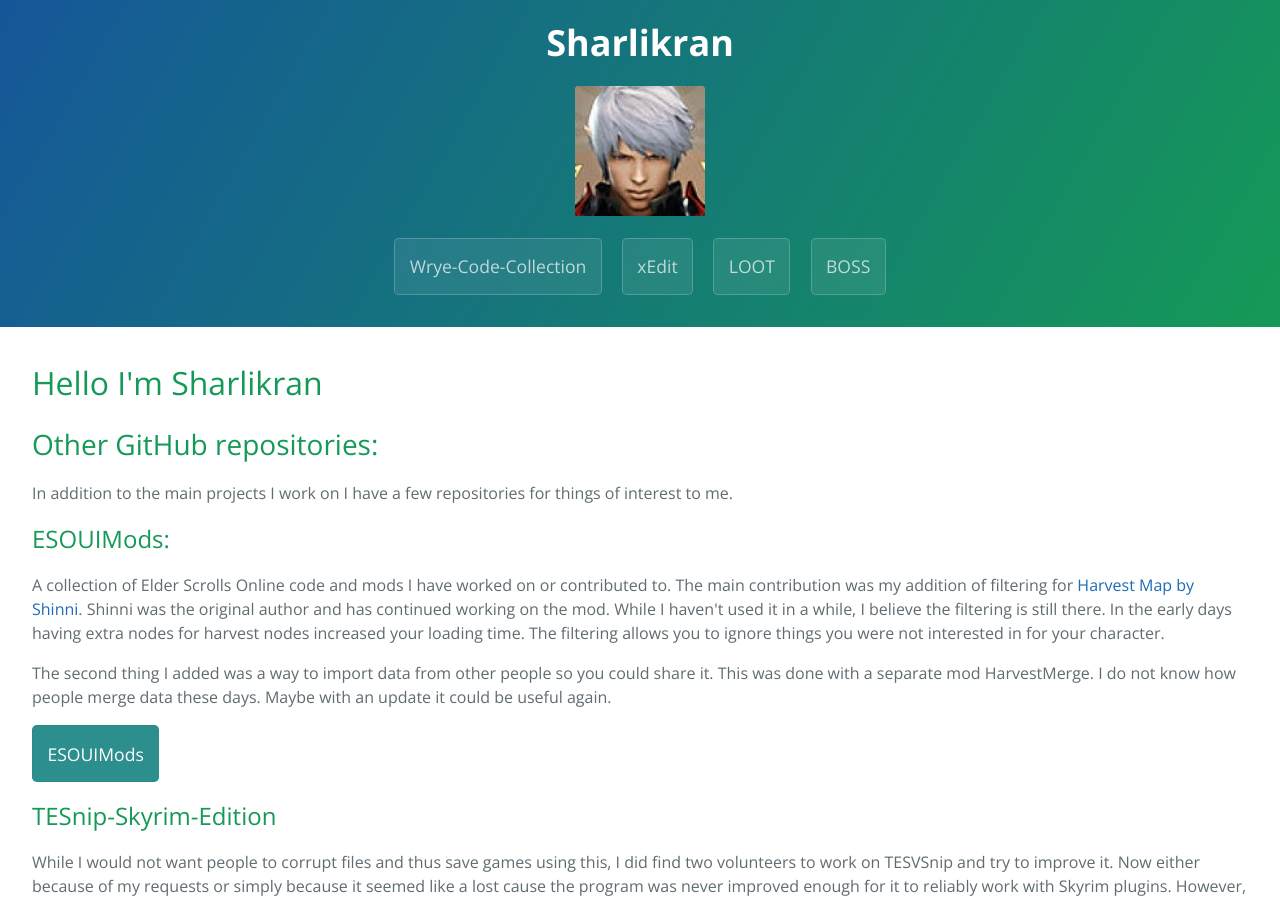
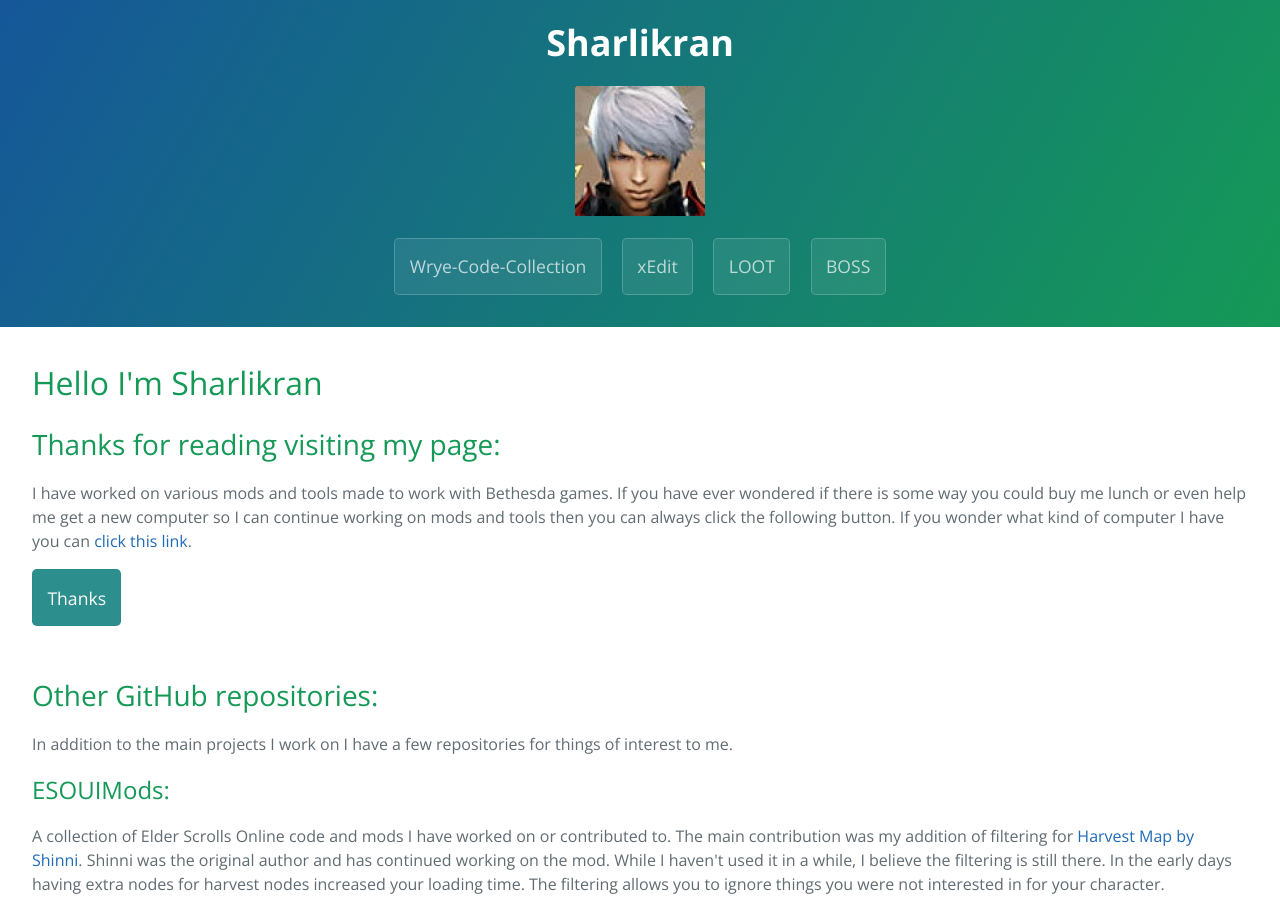
Before and after one commit to Sharlikran/sharlikran.github.io, a Jekyll site: the page built from index.html, in a window 1280 px wide and 900 px high. Built offline with Jekyll 4.4.1, drawn with Linux system fonts in a browser that asks for light colours; the repository's description, which GitHub fills in, is left out; some of the changed text lies outside the part shown.

Commit message:
Update index.html

```diff
--- a/index.html
+++ b/index.html
@@ -6,6 +6,9 @@ title: Hello I'm Sharlikran
     <div id="home">
     <h1>Hello I'm Sharlikran</h1>
     <div>
+        <h2>Thanks for reading visiting my page:</h2>
+        <p>I have worked on various mods and tools made to work with Bethesda games. If you have ever wondered if there is some way you could buy me lunch or even help me get a new computer so I can continue working on mods and tools then you can always click the following button. If you wonder what kind of computer I have you can <a href="https://pastebin.com/b4r0vtU0">click this link</a>.</p>
+        <p><a href="https://www.nexusmods.com/Core/Libs/Common/Widgets/PayPalPopUp?user=4147439" class="drkbtn">Thanks</a></p>
         <h2>Other GitHub repositories:</h2>
         <p>In addition to the main projects I work on I have a few repositories for things of interest to me.</p>
         <div>
@@ -38,6 +41,8 @@ title: Hello I'm Sharlikran
     </div>
     <div>
         <h2>About me:</h2>
+        <p>I have worked on various mods and tools made to work with Bethesda games. If you have ever wondered if there is some way you could buy me lunch or even help me get a new computer so I can continue working on mods and tools then you can always click the following button. If you wonder what kind of computer I have you can <a href="https://pastebin.com/b4r0vtU0">click this link</a>.</p>
+        <p><a href="https://www.nexusmods.com/Core/Libs/Common/Widgets/PayPalPopUp?user=4147439" class="drkbtn">Thanks</a></p>
         <p>Eventually once I figure out how to do it I will have a separate Bio page but for now this will have to do.</p>
         <p>My name is pronounced SHär-li-kran. I started working with BOSS on April 15 2012. While working with BOSS I was told there was no TES5Edit and nobody had been in touch with the author ElminsterAU. They also told me that I would never get the source code to the program because he guarded it as if he were the Troll in Three Billy Goats Gruff. However, with the help of people in the Skyrim community I was able to get a hold of Elminster and after asking for the Source code he gave it to me. He was not the evil troll others had made him out to be but a very kind individual and he was grateful there was someone willing to update TES5Edit. To this day he is very helpful and always answers my xEdit related questions.</p>
         <p>About July of 2012 work on TES5Edit finally became a group project when Zilav started helping and was released about October of the same year. During that time there was quite a fuss over TESVSnip and it was removed from the Nexus because of its flaws. I tried to get volunteers to fix it but in the end none of the major issues were ever resolved and still remain unresolved to this day. Anyone using TESVSnip or FalloutSnip, should repent their sins.</p>
```
